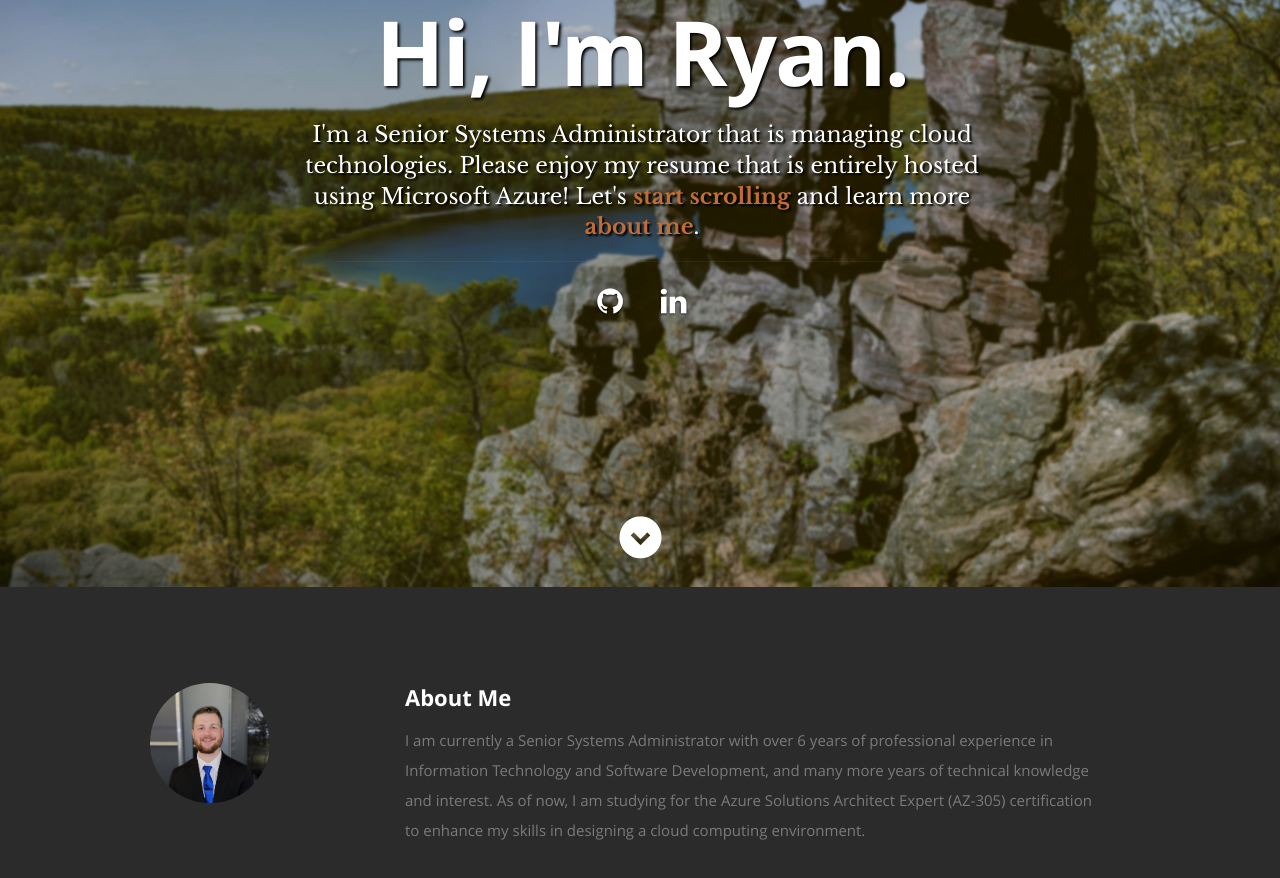
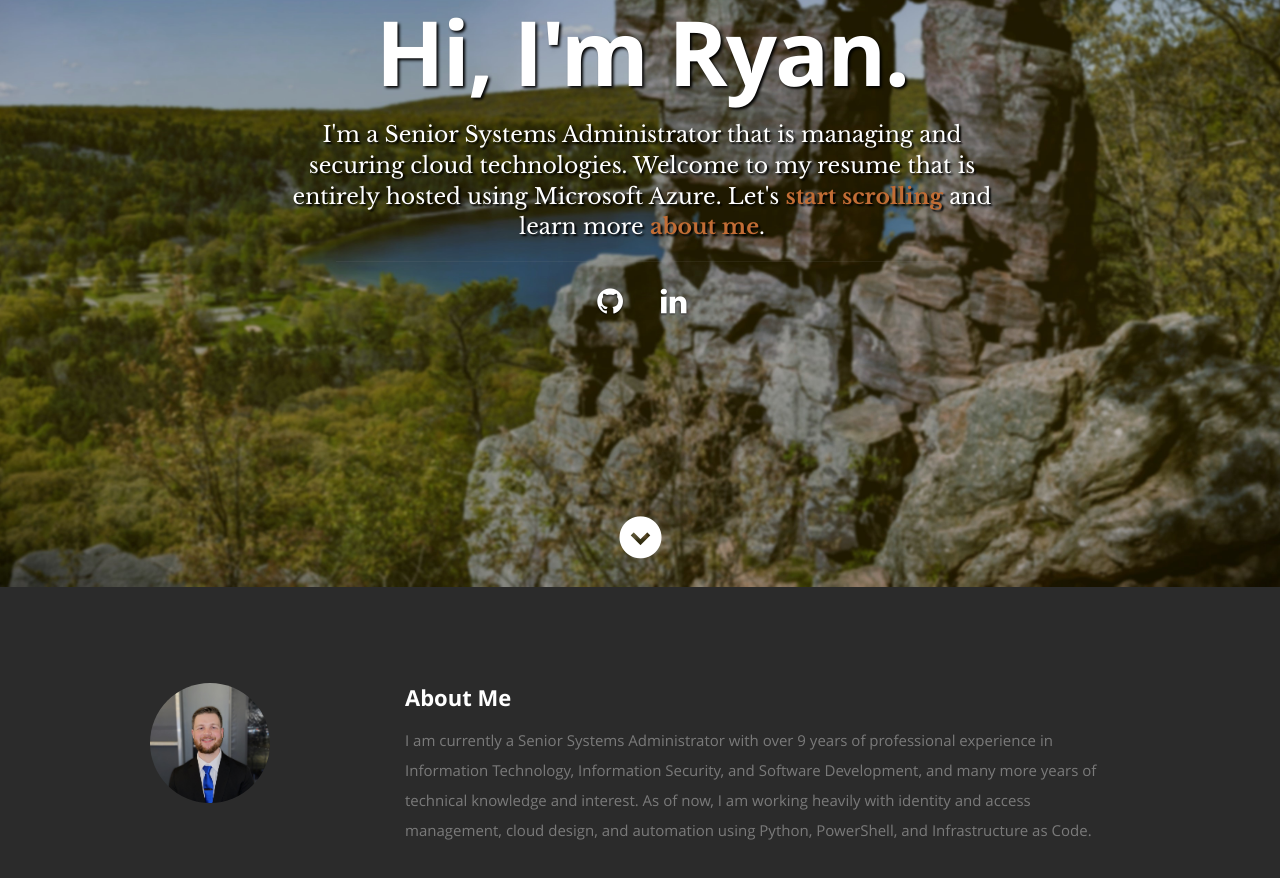
Before and after one commit to RyanCoplien/Azure-Cloud-Resume-Challenge, a plain HTML site: page src/index.html in a window 1280 px wide. Shown: the part 213-1091 px from the top of the page. Drawn offline with nearby package versions, Linux system fonts and the light colour scheme.

Commit message:
Update index.html
Updating to reflect more realistic situation around Years of Experience, and updated focus on security, automation, and the cloud in my day-to-day.

```diff
--- a/src/index.html
+++ b/src/index.html
@@ -57,8 +57,8 @@
       <div class="row banner">
          <div class="banner-text">
             <h1 class="responsive-headline">Hi, I'm Ryan.</h1>
-            <h3>I'm a Senior Systems Administrator that is managing cloud technologies. Please
-            enjoy my resume that is entirely hosted using Microsoft Azure! Let's <a class="smoothscroll" href="#about">start scrolling</a>
+            <h3>I'm a Senior Systems Administrator that is managing and securing cloud technologies. Welcome to
+            my resume that is entirely hosted using Microsoft Azure. Let's <a class="smoothscroll" href="#about">start scrolling</a>
             and learn more <a class="smoothscroll" href="#about">about me</a>.</h3>
             <hr />
             <ul class="social">
@@ -91,9 +91,9 @@
 
             <h2>About Me</h2>
 
-            <p> I am currently a Senior Systems Administrator with over 6 years of professional experience in Information Technology and Software Development,
-            and many more years of technical knowledge and interest. As of now, I am studying for the Azure Solutions Architect Expert (AZ-305)
-            certification to enhance my skills in designing a cloud computing environment.
+            <p> I am currently a Senior Systems Administrator with over 9 years of professional experience in Information Technology, Information Security,
+            and Software Development, and many more years of technical knowledge and interest. As of now, I am working heavily with identity and access management,
+            cloud design, and automation using Python, PowerShell, and Infrastructure as Code.
             </p>
 
             <!--<p> Please download my complete resume below!
@@ -198,7 +198,7 @@
                <div class="twelve columns">
 
                   <h3>University of Wisconsin - Platteville</h3>
-                  <p class="info">Bachelor of Science in Computer Science<span>&bull;</span><em class="date">September 2018 - December 2021</em></p>
+                  <p class="info">Bachelor of Science in Computer Science<span></p>
 
                </div>
 
```
